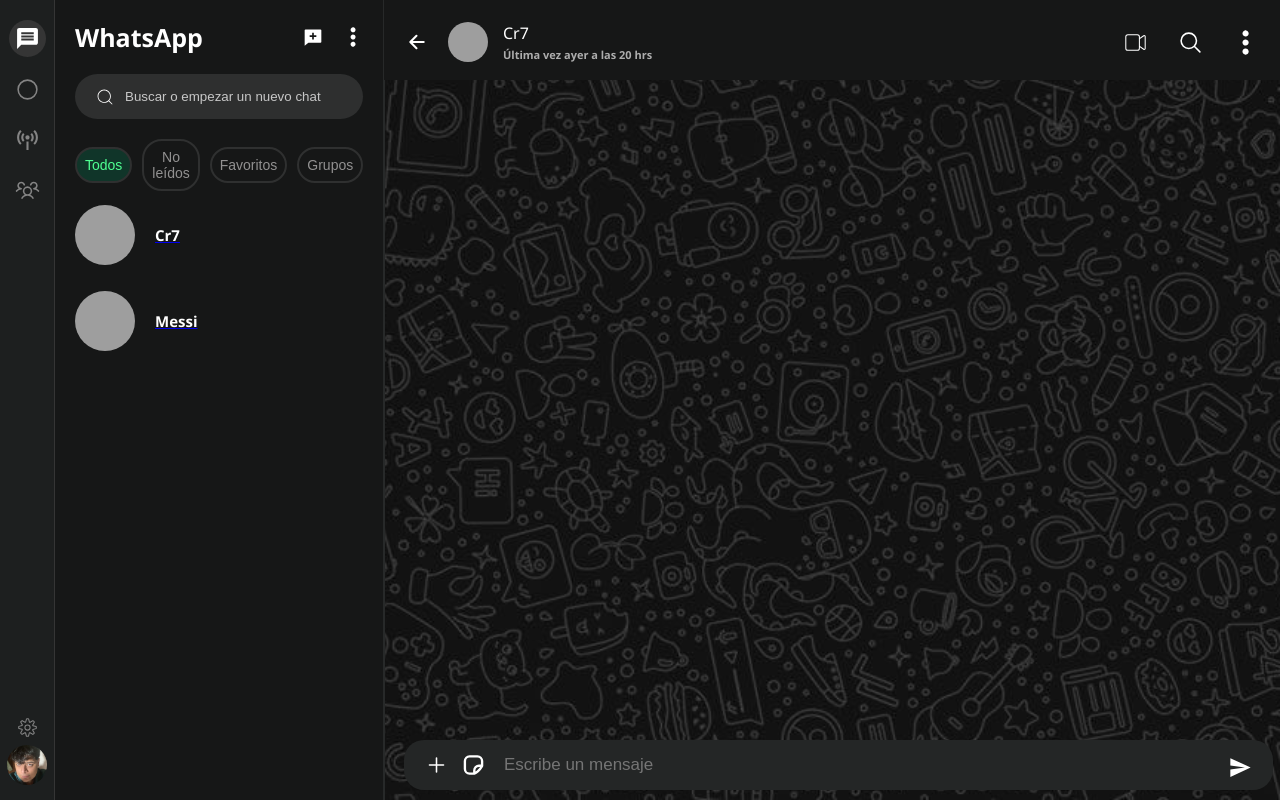
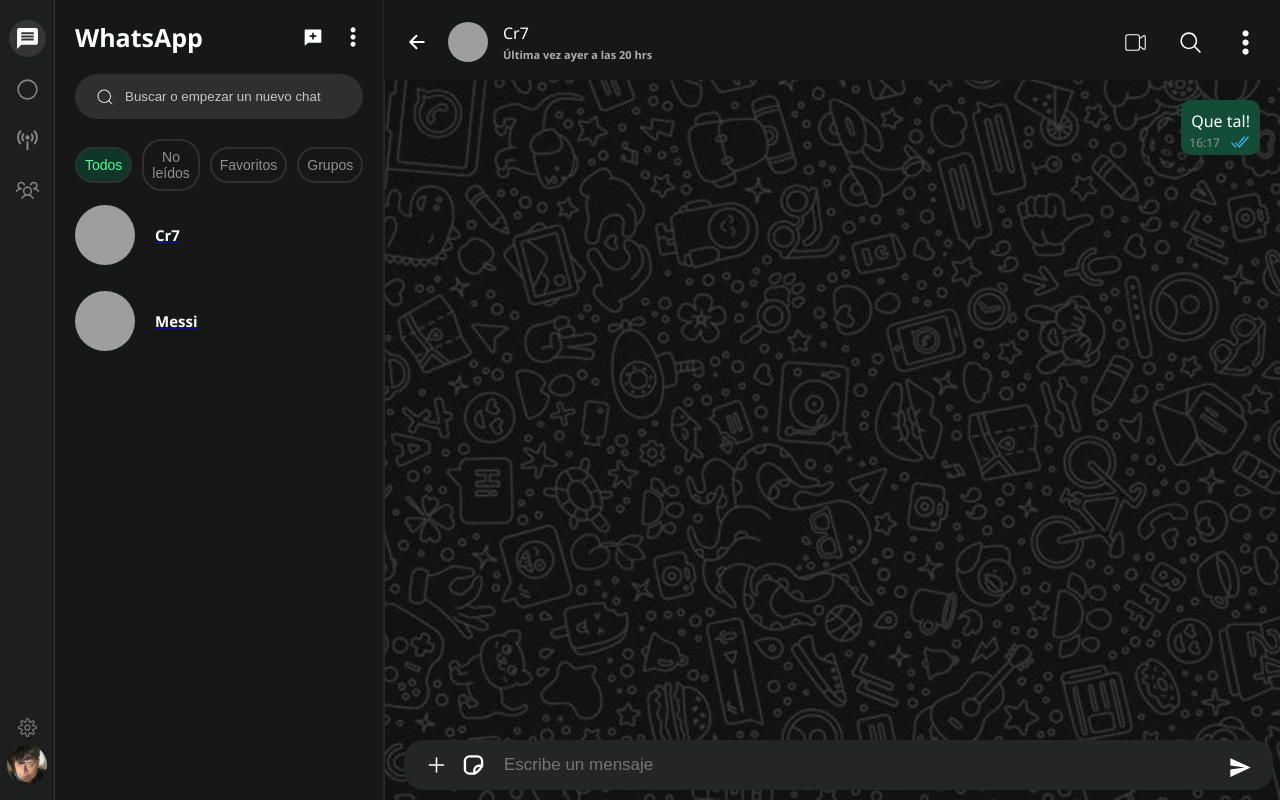
Before and after one commit to santimontironi/clon-whatsapp, a React (Vite) app: page /contacto/1 in a window 1280 px wide. Built offline with nearby package versions, Linux system fonts and the light colour scheme; grey boxes are pictures that could not be loaded.

Commit message:
solucion en renderizado de mensajes y se agrego el check de visto

```diff
--- a/src/Components/Message/Message.css
+++ b/src/Components/Message/Message.css
@@ -10,13 +10,13 @@
 
 .message-container-right {
   justify-content: flex-end;
-  width: 100%;
 }
 
 .message-container-left div , .message-container-right div{
   padding: 10px;
   border-radius: 10px;
-  max-width: 240px;
+  min-width: 4vw;
+  max-width: 60vw;
   color: #fff;
   min-height: 55px;
   max-height: 70px;
@@ -35,7 +35,13 @@
 .message-container-content-date{
     position: absolute;
     bottom: 4px;
-    right: 10px;
+    right: 40px;
     font-size: 12px;
     color: #929191;
 }
+
+.message-container-content-checkmark{
+    position: absolute;
+    bottom: 3px;
+    right: 10px;
+}
--- a/src/Components/Message/Message.jsx
+++ b/src/Components/Message/Message.jsx
@@ -1,3 +1,4 @@
+import { IoCheckmarkDone } from "react-icons/io5";
 import './Message.css'
 
 const Message = ({id,author,timestamp,content}) => {
@@ -6,6 +7,7 @@
       <div>
           <p>{content}</p>
           <span className='message-container-content-date'>{timestamp}</span>
+          {author === 'YO' && <IoCheckmarkDone className="message-container-content-checkmark" color="#34B7F1" size={20}/>}
       </div>
     </div>
   )
--- a/src/ContactHeader/ContactHeader.css
+++ b/src/ContactHeader/ContactHeader.css
@@ -4,7 +4,6 @@
     position: absolute;
     top: 0;
     left: 0;
-    z-index: 10;
 }
 
 .contactHeader-content {
@@ -58,7 +57,7 @@
 }
 
 
-@media screen and (min-width: 300px) and (max-width: 767px) {
+@media screen and (min-width: 300px) {
     .contactHeader {
         height: 70px;
         padding: 15px 15px 0 15px;
@@ -79,10 +78,11 @@
 }
 
 
-@media screen and (min-width: 768px) and (max-width: 1199px) {
+@media screen and (min-width: 768px) {
     .contactHeader {
         height: 75px;
         padding: 18px 18px 0 18px;
+        position: initial;
     }
 
     .contactHeader-content-userData {
@@ -104,10 +104,11 @@
 }
 
 
-@media screen and (min-width: 1200px) and (max-width: 1439px) {
+@media screen and (min-width: 1200px) {
     .contactHeader {
         height: 80px;
         padding: 22px 22px 0 22px;
+        position: initial;
     }
 
     .contactHeader-content-userData {
@@ -133,6 +134,7 @@
     .contactHeader {
         height: 85px;
         padding: 25px 25px 0 25px;
+        position: initial;
     }
 
     .contactHeader-content-userData {
--- a/src/Context/ContactDetailContext.jsx
+++ b/src/Context/ContactDetailContext.jsx
@@ -27,6 +27,7 @@
 
 
     const onCreateNewMessage = (new_message) => {
+        if (!new_message) return
         const new_message_object = {
             content: new_message,
             author: 'YO',
--- a/src/Screens/MessageScreen/MessageScreen.css
+++ b/src/Screens/MessageScreen/MessageScreen.css
@@ -1,4 +1,3 @@
-/* Estilos base para todos los tamaños de pantalla */
 .screenMessage {
     width: 100%;
     height: 100vh;
@@ -6,14 +5,11 @@
     background-repeat: no-repeat;
     background-size: cover;
     display: flex;
-    position: fixed;
-    top: 0;
-    left: 0;
-    z-index: 1000;
 }
 
 .screenMessage-content {
     position: relative;
+    overflow-y: auto;
 }
 
 
```
